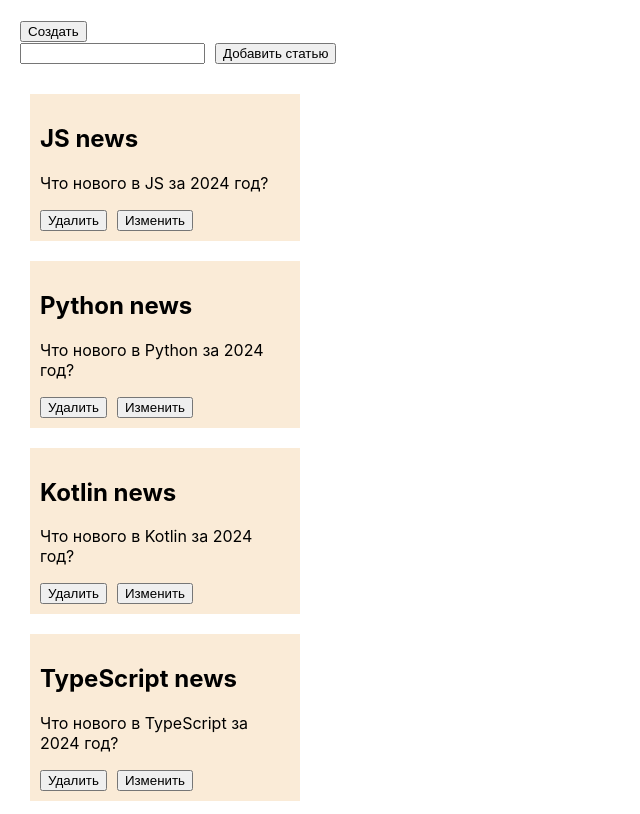
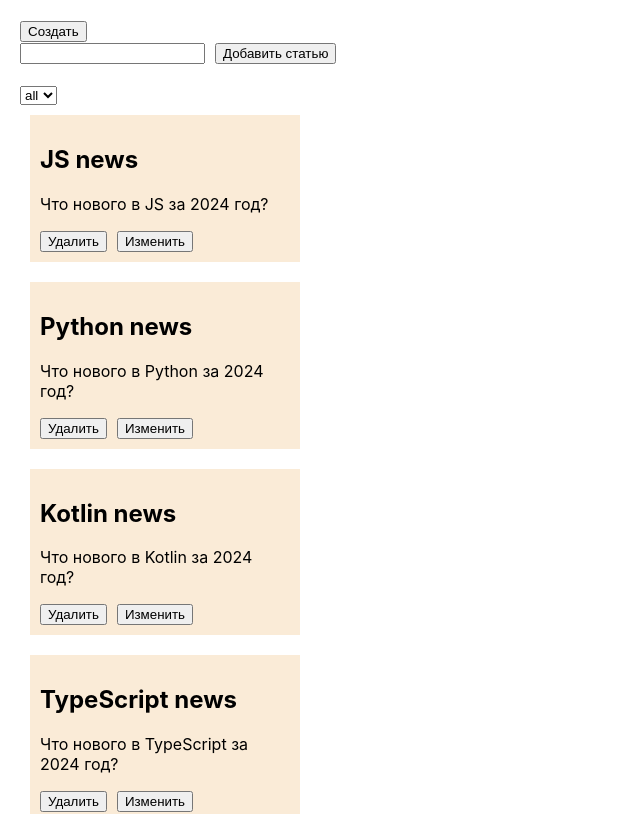
Before and after one commit to MonaMag/react-rtk-query, a React (Create React App) app: page / in a window 1280 px wide. Shown: the top 814 px of the page, without its empty margins (0-640 px from the left). Built offline with nearby package versions, Linux system fonts and the light colour scheme; data requests are answered from the project's data file.

Commit message:
limit of articles on page added

```diff
--- a/src/entities/Article/api/articlesApi.ts
+++ b/src/entities/Article/api/articlesApi.ts
@@ -8,9 +8,12 @@
     baseUrl: "http://localhost:5000/",
   }),
   endpoints: (builder) => ({
-    getArticles: builder.query<IArticle[], void>({
-      query: () => ({
+    getArticles: builder.query<IArticle[], string>({
+      query: (limit = "") => ({
         url: `articles`,
+        params: {
+          _limit: limit,
+        },
       }),
       providesTags: ["Articles"],
     }),
--- a/src/pages/ArticlesPage.tsx
+++ b/src/pages/ArticlesPage.tsx
@@ -14,10 +14,10 @@
 }
 
 export const ArticlesPage: FC<ArticlesPageProps> = ({ className }) => {
-  const { data = [], isLoading, error } = useGetArticlesQuery();
+  const [title, setTitle] = useState("");
+  const [limit, setLimit] = useState("");
 
-  const [title, setTitle] = useState("");
-
+  const { data = [], isLoading, error } = useGetArticlesQuery(limit);
   const [createArticle, {}] = useCreateArticleMutation();
   const [updateArticle, {}] = useUpdateArticleMutation();
   const [removeArticle, {}] = useRemoveArticleMutation();
@@ -44,6 +44,14 @@
         />
         <button onClick={handleCreatePost}>Добавить статью</button>
       </div>
+      <div>
+        <select value={limit} onChange={(e) => setLimit(e.target.value)}>
+          <option value="">all</option>
+          <option value="5">5</option>
+          <option value="10">10</option>
+          <option value="20">20</option>
+        </select>
+      </div>
       <ArticlesList
         articles={data}
         isLoading={isLoading}
```
